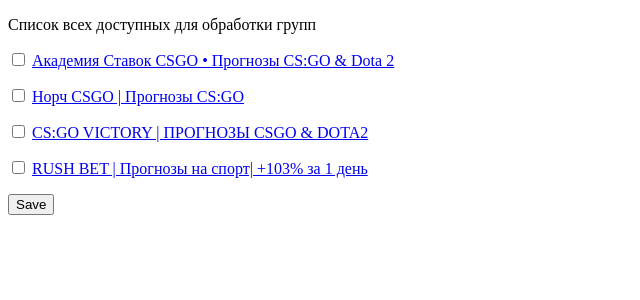
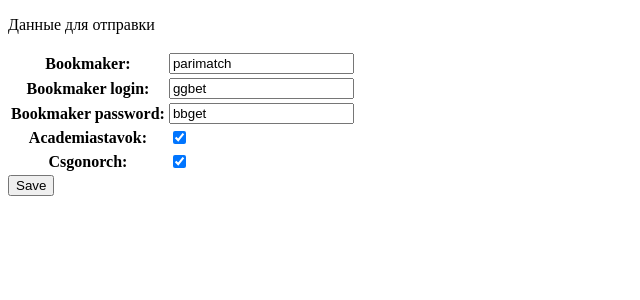
Before and after one commit to smakkking/bet_bot, a Django app: page /settings/ in a window 1280 px wide. Shown: the top 300 px of the page, without its empty margins (0-640 px from the left). Run offline with Django 3.2, Linux system fonts and the light colour scheme; a user stored in the database is signed in.

Commit message:
добавил возможность изменять данные в меню настроек

```diff
--- /dev/null
+++ b/web_part/UserDataManagment/forms.py
@@ -0,0 +1,11 @@
+from django import forms
+from .models import StandartUser
+
+class DataForm(forms.Form) :
+    bookmaker = forms.CharField(max_length=128)
+
+    bookmaker_login = forms.CharField(max_length=128)
+    bookmaker_password = forms.CharField(max_length=128)
+
+    AcademiaStavok = forms.BooleanField()
+    CSgoNorch = forms.BooleanField()
--- a/web_part/UserDataManagment/models.py
+++ b/web_part/UserDataManagment/models.py
@@ -2,10 +2,13 @@
 from django.db import models
 
 class StandartUser(AbstractUser):
-    bio = models.CharField(max_length=160, null=True, blank=True)
-    birthday = models.DateField(null=True, blank=True)
+    bookmaker = models.CharField(max_length=128, default='')
 
-    count_gg = models.IntegerField(null=True, blank=True, default=12)
+    bookmaker_login = models.CharField(max_length=128, default='')
+    bookmaker_password = models.CharField(max_length=128, default='')
+
+    AcademiaStavok = models.BooleanField(default=False)
+    CSgoNorch = models.BooleanField(default=False)
 
     def __str__(self):
         return self.username
--- a/web_part/UserDataManagment/templates/bot_set.html
+++ b/web_part/UserDataManagment/templates/bot_set.html
@@ -5,21 +5,12 @@
 	<title>Настройки</title>
 </head>
 <body>
-	<p> Список всех доступных для обработки групп</p>
-	<form method="POST">
+	<p>Данные для отправки</p>
+	<form method="POST" action="">
 		{% csrf_token %}
-		<p><input type="checkbox" name="AcademiaStavok"/>
-			<a href="https://vk.com/akademiya_stavki_csgo">Академия Ставок CSGO • Прогнозы CS:GO & Dota 2</a>
-		</p>
-		<p><input type="checkbox" name="CSgoNorch"/>
-			<a href="https://vk.com/csgo_norch">Норч CSGO | Прогнозы CS:GO</a>
-		</p>
-		<p><input type="checkbox" name="CSgoVictory"/>
-			<a href="https://vk.com/victorybets_stavki">CS:GO VICTORY | ПРОГНОЗЫ CSGO & DOTA2</a>
-		</p>
-		<p><input type="checkbox" name="RushBet"/>
-			<a href="https://vk.com/rushbet.tips">RUSH BET | Прогнозы на спорт| +103% за 1 день</a>
-		</p>
+		<table>
+			{{ form.as_table }}
+		</table>
 	<input type="submit" value="Save"/>
 	</form>
 </body>
--- a/web_part/UserDataManagment/views.py
+++ b/web_part/UserDataManagment/views.py
@@ -5,14 +5,29 @@
 
 from django.contrib.auth.mixins import LoginRequiredMixin
 
+from .forms import DataForm
+from .models import StandartUser
+
 class BotSettings(LoginRequiredMixin, views.View) :
     def get(self, request) :
-        return render(request, 'bot_set.html')
+        old_data = {
+            'bookmaker' : request.user.bookmaker,
+             'bookmaker_login' : request.user.bookmaker_login,
+             'bookmaker_password' : request.user.bookmaker_password,
+             'AcademiaStavok' : request.user.AcademiaStavok,
+             'CSgoNorch' : request.user.CSgoNorch,
+        }
+        basic_form = DataForm(old_data)
+        return render(request, 'bot_set.html', {'form' : basic_form})
     def post(self, request) :
         print('POST data')
-        print(dict(request.POST))
-        return render(request, 'bot_set.html')
+        data = dict(request.POST)
+        del data['csrfmiddlewaretoken']
+        for key in data :
+            exec('request.user.' + str(key) +'= data[key][0]')
+        return self.get(request)
 
 class BotMenu(LoginRequiredMixin, views.View) :
     def get(self, request) :
-        return HttpResponse('Hello! i am main menu')
+
+        return render(request, 'menu.html')
```
Also changed, not shown: web_part/UserDataManagment/templates/menu.html (added, +12 -0 lines), web_part/UserDataManagment/migrations/0002_auto_20200826_2306.py (added), web_part/db.sqlite3, 1 other file.
